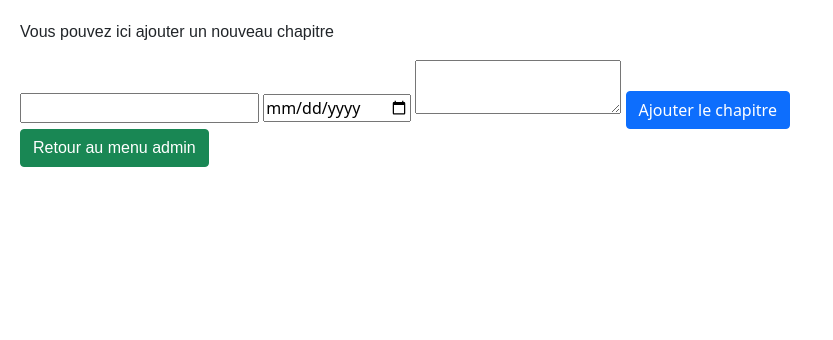
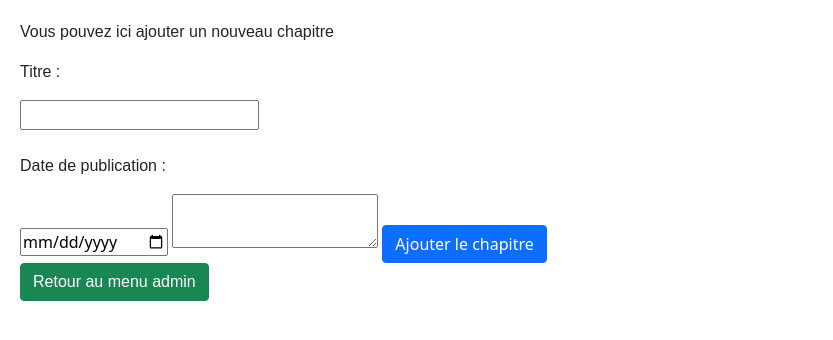
Before and after one commit to RaphaelStn/p4_stacino_raphael, a PHP site: page /index.php?action=add in a window 1280 px wide. Shown: the part 56-396 px from the top of the page, without its empty margins (0-833 px from the left). Run offline with PHP 8.4, Linux system fonts and the light colour scheme; a user stored in the database is signed in; some libraries are stand-ins or nearby versions; some web fonts are replaced.

Commit message:
modif html

```diff
--- a/app/views/backend/add.php
+++ b/app/views/backend/add.php
@@ -1,7 +1,9 @@
 <section id="id" class="main">
 <p> Vous pouvez ici ajouter un nouveau chapitre</p>
 <form method="post">
+    <p>Titre : </p>
     <input type="text" name="titre"/>
+    <p> </br> Date de publication : </p>
     <input type="date" name="date"/>
     <textarea name='contenu'>
     </textarea>
```
